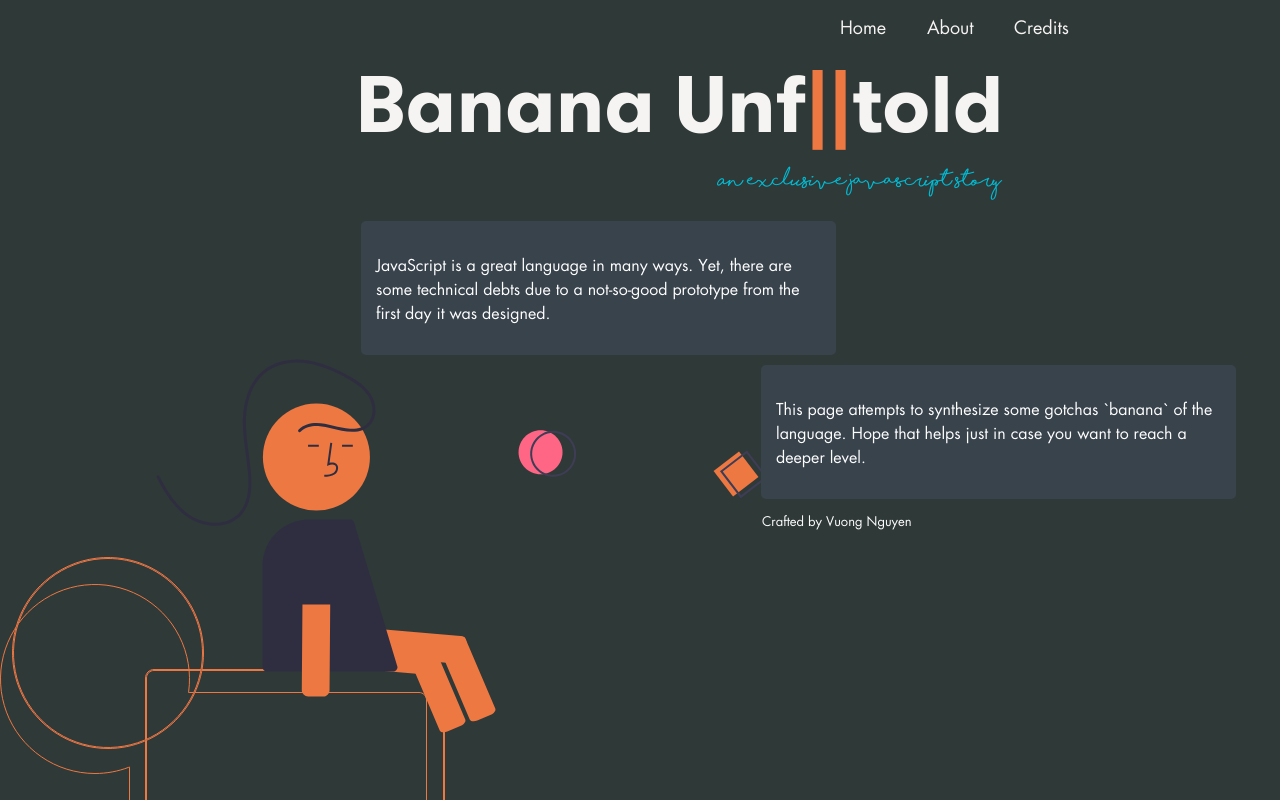
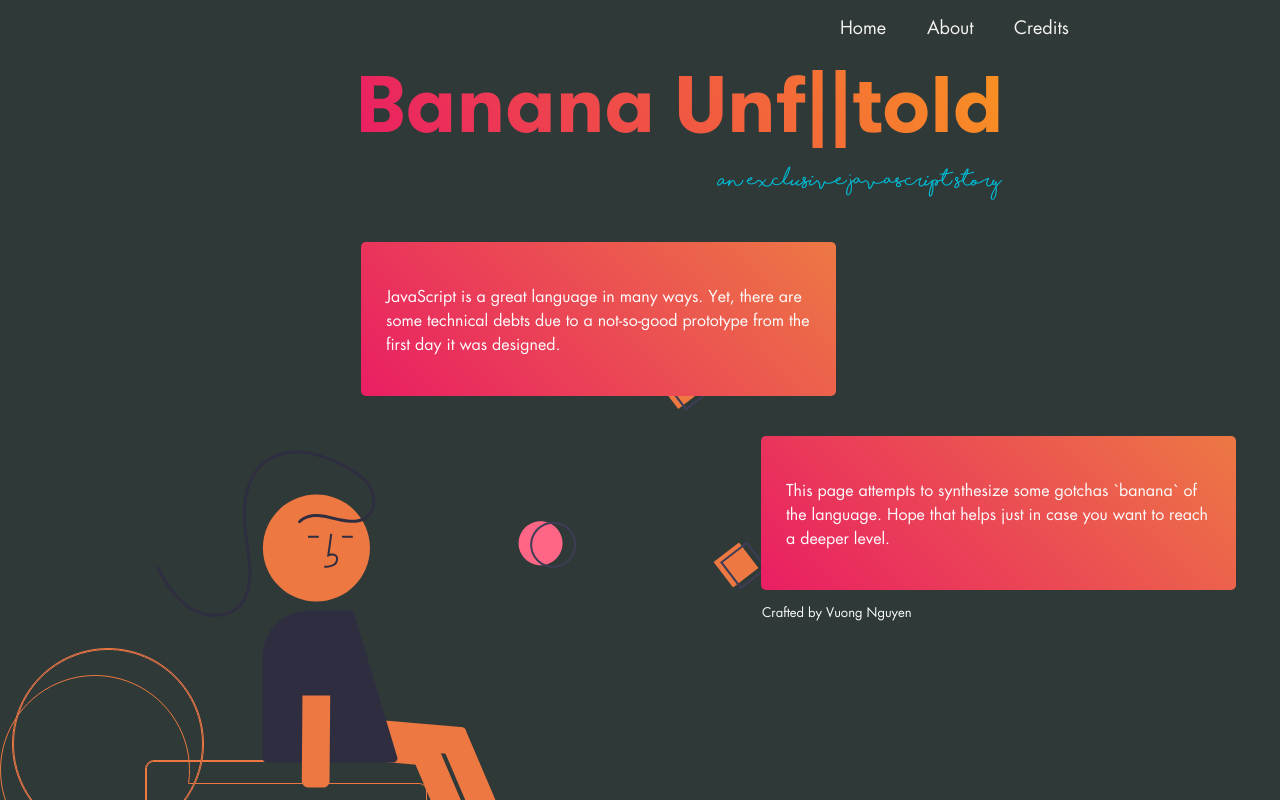
Before and after one commit to yeungon/javascript-banana, a Next.js app: page /about in a window 1280 px wide. Shown: the top 800 px of the page. Built offline with nearby package versions, Linux system fonts and the light colour scheme; a web font is replaced by a local one.

Commit message:
Update style

```diff
--- a/pages/about.js
+++ b/pages/about.js
@@ -18,14 +18,15 @@ export default function Home() {
           <Navigate />
           <Header />
           <div className={styles.about__wrapper}>
-            <p className="question__title">
+
+            <p className={styles. about__intro}>
               JavaScript is a great language in many ways. Yet, there are some
               technical debts due to a not-so-good prototype from the first day it was designed.
             </p>
           </div>
 
           <div className={styles.about__wrapper_right}>
-            <p className="question__title">
+           <p className={styles. about__intro}>
               This page attempts to synthesize some gotchas `banana` of the
               language. Hope that helps just in case you want to reach a deeper
               level.
--- a/pages/credits.js
+++ b/pages/credits.js
@@ -22,6 +22,7 @@ export default function Home() {
                 <h4>Credits</h4>
             1) https://github.com/denysdovhan/wtfjs
             2) https://twitter.com/oliverjumpertz/status/1415973145652178953
+            3) https://jsisweird.com/
             </p>
           </div>
 
--- a/styles/About.module.css
+++ b/styles/About.module.css
@@ -1,16 +1,24 @@
 .about__wrapper{
     /* background-color: rgba(72, 237, 128, 0.74); */
-    background: #39434C;
+
     width: 475px;
     padding: 15px;
     border-radius: 5px;
     margin-left: 361px;
+    margin-top: 40px;
+    margin-bottom: 40px;
+    background: linear-gradient(
+45deg
+, #e91e63, #ed7844);
 }
 
 
 .about__wrapper_right{
     /* background-color: rgba(72, 237, 128, 0.74); */
-    background: #39434C;
+    /*background: #39434C;*/
+    background: linear-gradient(
+45deg
+, #e91e63, #ed7844);
     width: 475px;
     padding: 15px;
     border-radius: 5px;
@@ -22,3 +30,13 @@
 .about__author{
     margin-left: 761px;
 }
+
+
+.about__intro{
+    font-family: SVN-Futura-Regular;
+    font-size: 16px;
+    line-height: auto;
+    color: #fdfdfe;
+    word-wrap: break-word;
+    padding: 10px;
+}
--- a/styles/globals.css
+++ b/styles/globals.css
@@ -71,7 +71,12 @@ main {
   /* color: #fdfdfe; */
   margin-left: 356px;
   margin-top: -5px;
-  color:  linear-gradient(244.23deg, #2f3938 54.39%, #2f3938 97.16%);
+
+  background: linear-gradient(
+65deg
+, #e91e63, #ffc107);
+    -webkit-background-clip: text;
+    -webkit-text-fill-color: transparent;
 }
 
 /* An exclusive JavaScipt story */
@@ -100,8 +105,10 @@ main {
     align-items: center;
     margin-left: 363px;
     margin-top: 29px;
-    border: 10px solid var(--color-main-first);
+    border: 5px solid var(--color-main-first);
     border-radius: 5px;
+    outline: 5px solid var(--color-main-first);
+    outline-offset: 5px;
 }
 
 .question__title {
@@ -110,6 +117,7 @@ main {
   line-height: auto;
   color: #fdfdfe;
   word-wrap: break-word;
+  padding: 10px;
 }
 
 .answer__cover {
@@ -126,6 +134,7 @@ main {
   align-items: center;
   position: relative;
   border: 4px solid var(--color-main-first);
+
 }
 
 .answer__cover:before {
```
